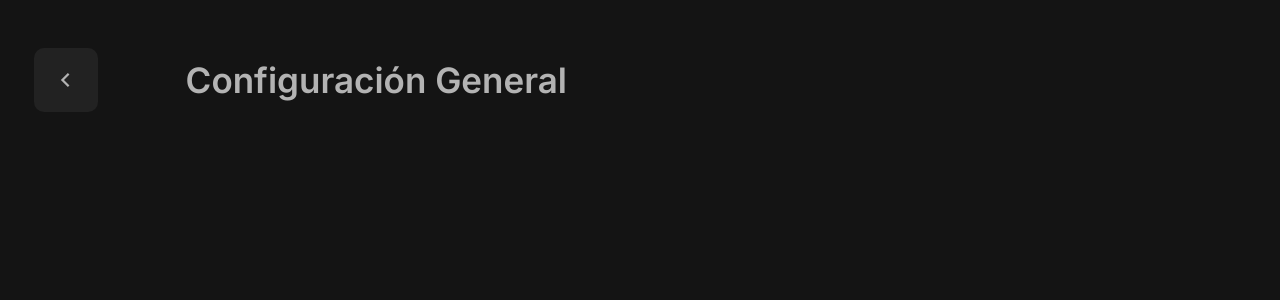
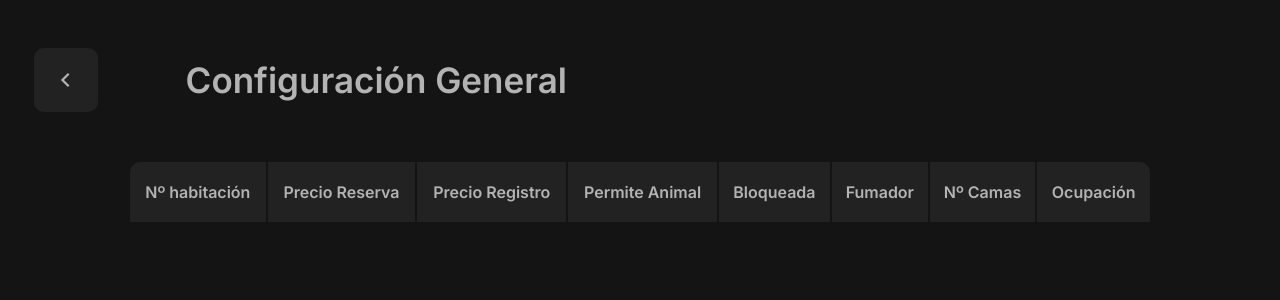
Before and after one commit to jagitdev/programa-recepcion-svelte, a SvelteKit app: page /configuracion in a window 1280 px wide. Shown: the top 300 px of the page. Built offline with nearby package versions, Linux system fonts and the light colour scheme.

Commit message:
primera llamada api y la table historico

```diff
--- /dev/null
+++ b/src/routes/configuracion/(components)/ContainerTableConfiguration.svelte
@@ -0,0 +1,15 @@
+<script>
+  import TableConfiguration from "./TableConfiguration.svelte";
+</script>
+
+<div class="container">
+  <TableConfiguration />
+</div>
+
+<style lang="scss">
+  .container {
+    height: auto;
+    display: flex;
+    justify-content: center;
+  }
+</style>
--- /dev/null
+++ b/src/routes/configuracion/(components)/TableConfiguration.svelte
@@ -0,0 +1,38 @@
+<table>
+  <tr>
+    <td>Nº habitación</td>
+    <td>Precio Reserva</td>
+    <td>Precio Registro</td>
+    <td>Permite Animal</td>
+    <td>Bloqueada</td>
+    <td>Fumador</td>
+    <td>Nº Camas</td>
+    <td>Ocupación</td>
+  </tr>
+</table>
+
+<style lang="scss">
+  table {
+    width: 80%;
+
+    tr {
+      border-radius: 10px;
+      background-color: #222222;
+      text-align: center;
+      font-size: 16px;
+      font-weight: 600;
+
+      td:first-child {
+        border-top-left-radius: 10px;
+      }
+
+      td:last-child {
+        border-top-right-radius: 10px;
+      }
+
+      td {
+        padding: 20px 10px;
+      }
+    }
+  }
+</style>
--- a/src/routes/configuracion/+page.svelte
+++ b/src/routes/configuracion/+page.svelte
@@ -1,5 +1,8 @@
 <script lang="ts">
   import Head from "$lib/components/structure/head/Head.svelte";
+  import ContainerTableConfiguration from "./(components)/ContainerTableConfiguration.svelte";
+  import TableConfiguration from "./(components)/TableConfiguration.svelte";
 </script>
 
 <Head text="Configuración General" />
+<ContainerTableConfiguration />
```
Also changed, not shown: src/routes/(index)/(components)/QuadrateNumbers.svelte (+43 -8 lines).
